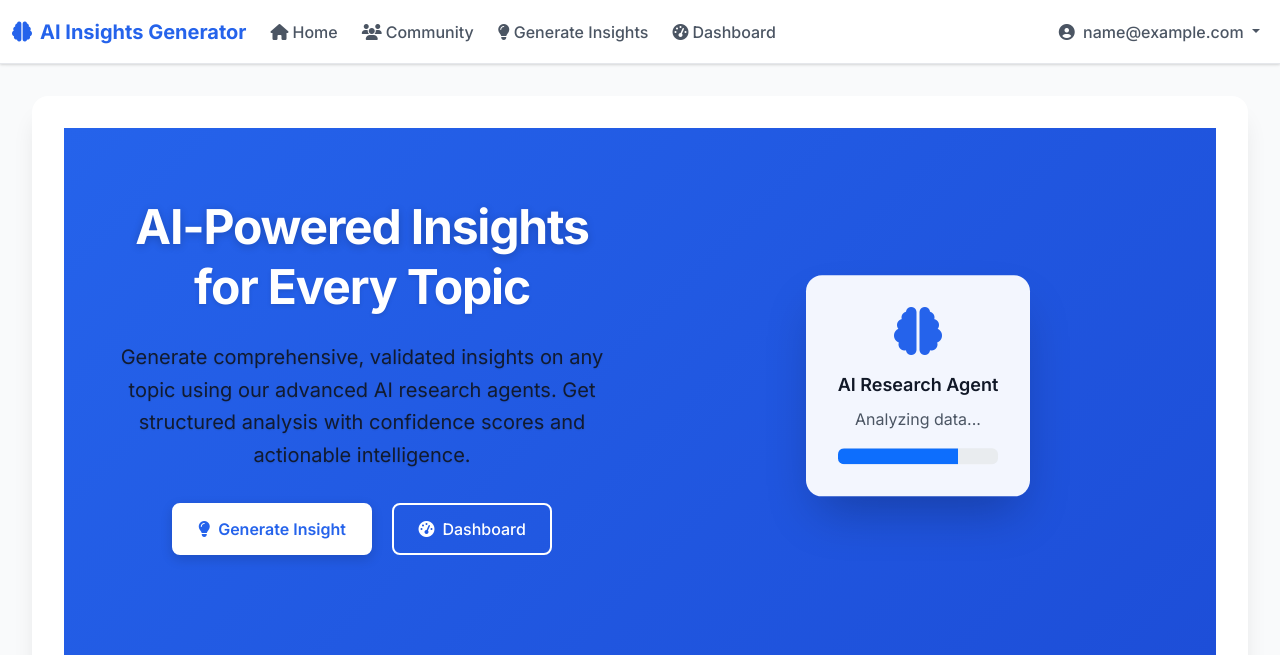
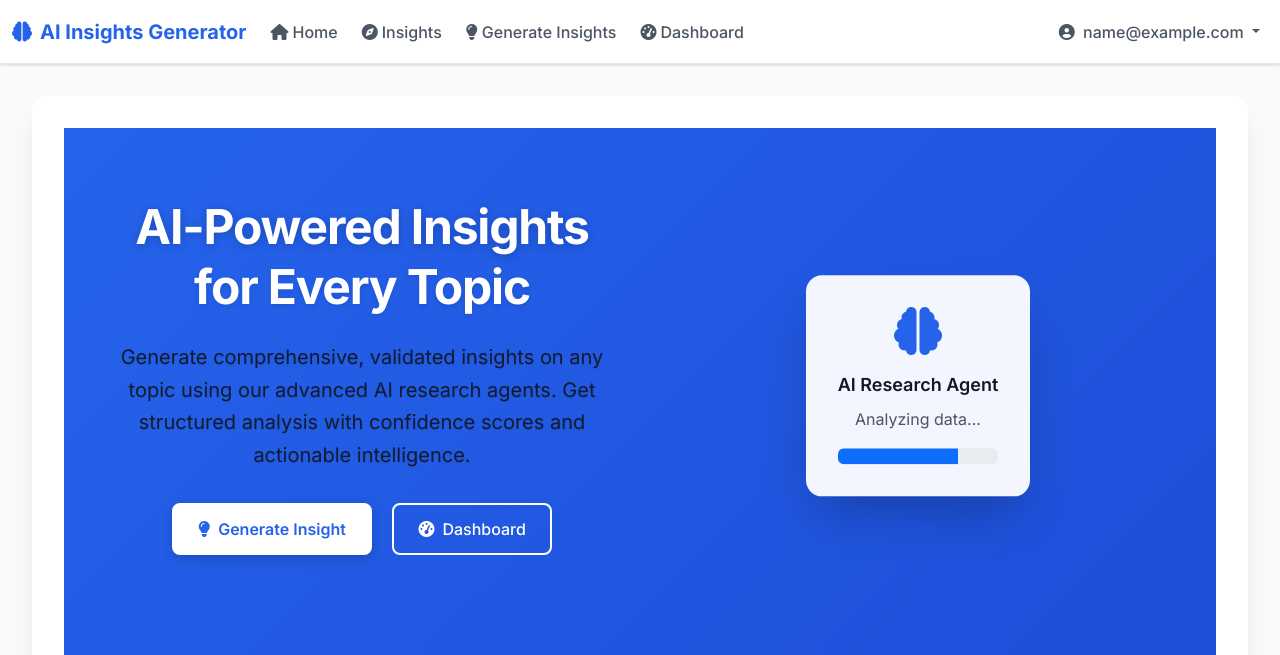
Before and after one commit to jsong1004/insights, a Flask app: page / in a window 1280 px wide. Shown: the top 655 px of the page. Run offline with Flask 3, Linux system fonts and the light colour scheme; the visitor is signed in with stand-in values (Sample User, id 1).

Commit message:
Rename Community page to Shared Insights
- Changed navigation link from "Community" to "Insights" with compass icon
- Updated page title and headings to "Shared Insights"
- Renamed route from /community to /shared-insights
- Renamed function from community() to shared_insights()
- Updated all url_for references in templates
- Maintained CSS class names for consistency

🤖 Generated with [Claude Code](https://claude.com/claude-code)

Co-Authored-By: Claude <noreply@anthropic.com>

```diff
--- a/routes/main.py
+++ b/routes/main.py
@@ -174,9 +174,9 @@ def view_insight(insight_id):
 
     return render_template('insights.html', insights=insights)
 
-@main_bp.route('/community')
-def community():
-    """Community page showing all shared insights"""
+@main_bp.route('/shared-insights')
+def shared_insights():
+    """Shared Insights page showing all publicly shared insights"""
     # Get sort and page parameters
     sort_by = request.args.get('sort', 'recent')
     page = int(request.args.get('page', 1))
@@ -230,8 +230,8 @@ def community():
                              user_liked_insights=user_liked_insights)
 
     except Exception as e:
-        logger.error(f"Error loading community page: {e}")
-        flash('Error loading community insights.', 'error')
+        logger.error(f"Error loading shared insights page: {e}")
+        flash('Error loading shared insights.', 'error')
         return render_template('community.html',
                              insights=[],
                              sort_by=sort_by,
--- a/templates/base.html
+++ b/templates/base.html
@@ -132,8 +132,8 @@
                         </a>
                     </li>
                     <li class="nav-item">
-                        <a class="nav-link" href="{{ url_for('main.community') }}">
-                            <i class="fas fa-users me-1"></i>Community
+                        <a class="nav-link" href="{{ url_for('main.shared_insights') }}">
+                            <i class="fas fa-compass me-1"></i>Insights
                         </a>
                     </li>
                     {% if session.user_id %}
```
Also changed, not shown: templates/community.html (+11 -11 lines).
